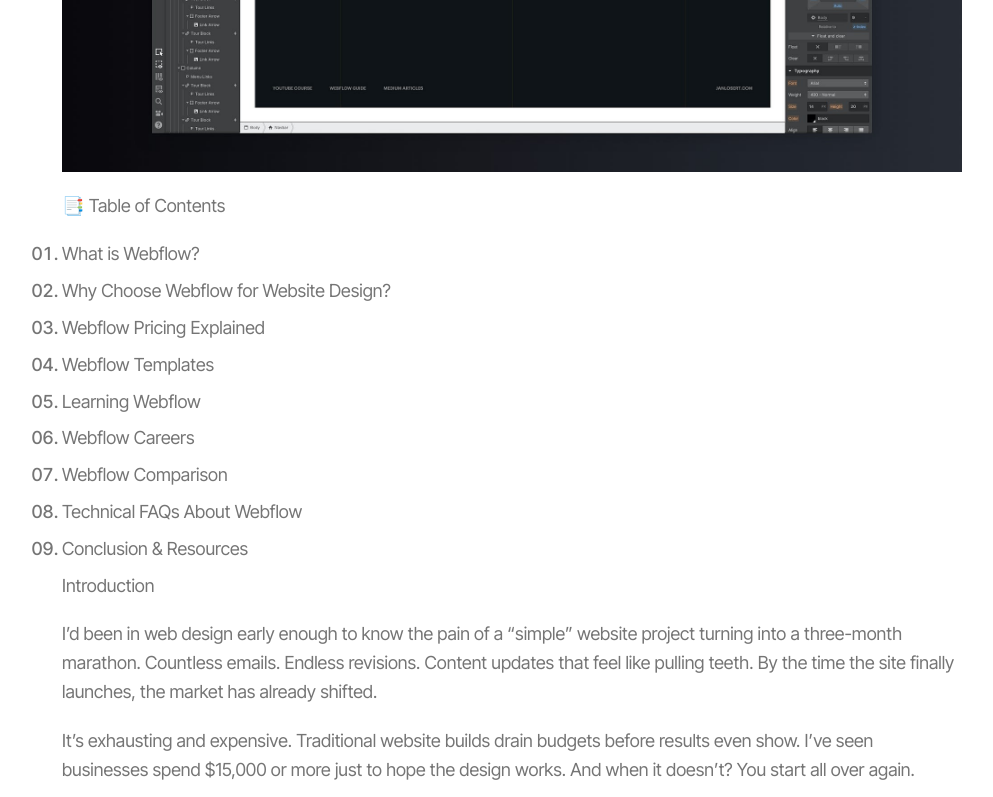
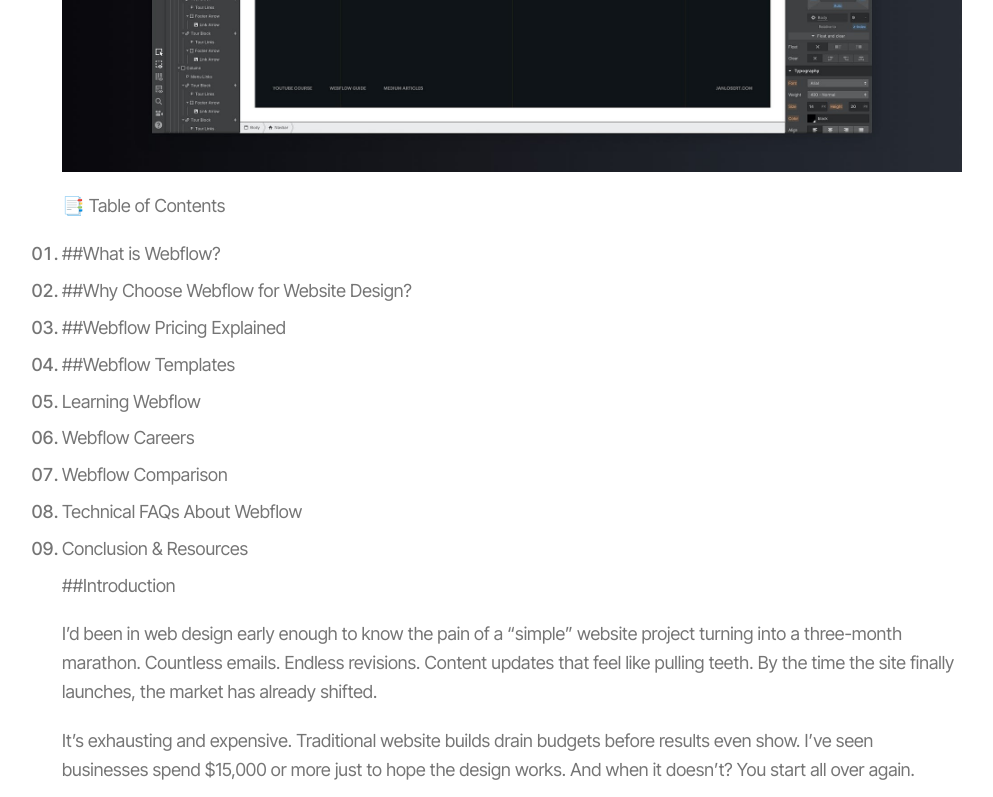
Before and after one commit to Designeryinka/Olayinka-website, an Eleventy site: page src/blog/2025-10-15-a-beginner-s-complete-guide-to-webflow-features-pricing-templates-and-comparisons.md in a window 1280 px wide. Shown: the part 609-1406 px from the top of the page, without its empty margins (128-1121 px from the left). Built offline with nearby package versions, Linux system fonts and the light colour scheme; Eleventy itself is replaced by a stand-in of ours; files that its build step writes are made by us from their sources; a web font is replaced by a local one.

Commit message:
Update Blog “2025-10-15-a-beginner-s-complete-guide-to-webflow-features-pricing-templates-and-comparisons”

```diff
--- a/src/blog/2025-10-15-a-beginner-s-complete-guide-to-webflow-features-pricing-templates-and-comparisons.md
+++ b/src/blog/2025-10-15-a-beginner-s-complete-guide-to-webflow-features-pricing-templates-and-comparisons.md
@@ -5,7 +5,7 @@
 description: A beginner's introduction to Webflow
 pagedescription: >-
   Discover everything about Webflow — pricing, templates, comparisons,
-  tutorials, and careers. ,Your ultimate all-in-one Webflow resource.
+  tutorials, and careers. Your ultimate all-in-one Webflow resource.
 author: Aderemi Toluwani
 authorImage: /assets/blog/what-is-webflow.jpg
 authorUrl: google.com
@@ -20,13 +20,13 @@
 
 
 
-1. What is Webflow?
+1. ##What is Webflow?
 
-2. Why Choose Webflow for Website Design?
+2. ##Why Choose Webflow for Website Design?
 
-3. Webflow Pricing Explained
+3. ##Webflow Pricing Explained
 
-4. Webflow Templates
+4. ##Webflow Templates
 
 5. Learning Webflow
 
@@ -40,7 +40,7 @@
 
 
 
-Introduction
+##Introduction
 
 
 
```
